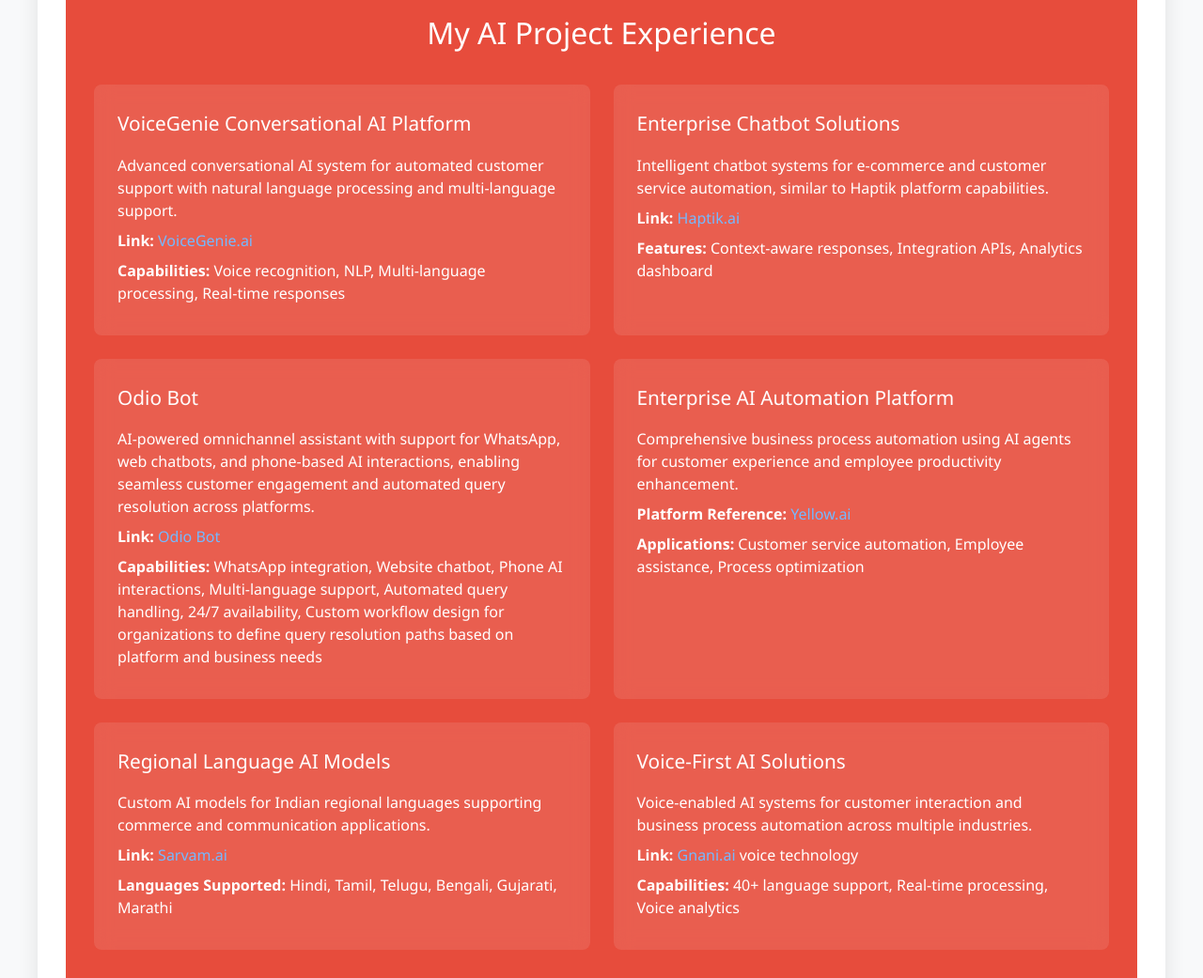
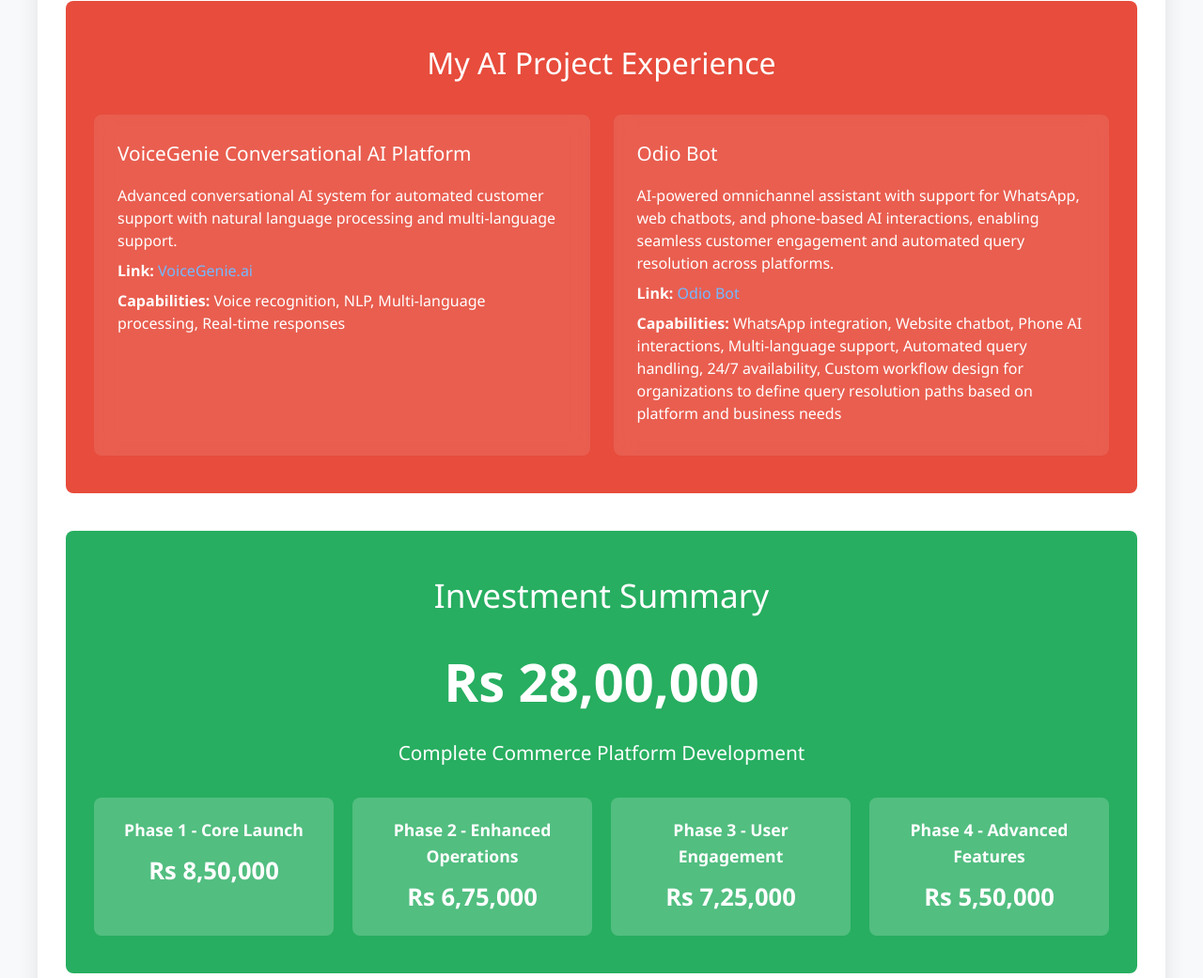
Before and after one commit to sahildev001/commerce-app-quote, a plain HTML site: page index.html in a window 1280 px wide. Shown: the part 5407-6448 px from the top of the page at 94% size. Drawn offline with Linux system fonts and the light colour scheme.

Commit message:
Update index.html

```diff
--- a/index.html
+++ b/index.html
@@ -804,6 +804,7 @@
                         <p><strong>Technology Stack:</strong> Java Spring Boot, Flutter, Microservices, Real-time Communication</p>
                         <p><strong>Core Features:</strong> Service scheduling, Provider matching, Payment processing, Care tracking</p>
                         <p><strong>Industry Focus:</strong> Healthcare services, On-demand care delivery</p>
+                        <p><a href="https://hqcpro.com/hop-into-homecare/" target="_blank">View Live Platform</a></p>
                     </div>
                 </div>
             </div>
@@ -817,12 +818,7 @@
                         <p><strong>Link:</strong> <a href="https://voicegenie.ai/" target="_blank">VoiceGenie.ai</a></p>
                         <p><strong>Capabilities:</strong> Voice recognition, NLP, Multi-language processing, Real-time responses</p>
                     </div>
-                    <div class="portfolio-item">
-                        <h3>Enterprise Chatbot Solutions</h3>
-                        <p>Intelligent chatbot systems for e-commerce and customer service automation, similar to Haptik platform capabilities.</p>
-                        <p><strong>Link:</strong> <a href="https://www.haptik.ai/" target="_blank">Haptik.ai</a></p>
-                        <p><strong>Features:</strong> Context-aware responses, Integration APIs, Analytics dashboard</p>
-                    </div>
+
                     <div class="portfolio-item">
                         <h3>Odio Bot</h3>
                         <p>AI-powered omnichannel assistant with support for WhatsApp, web chatbots, and phone-based AI interactions, enabling seamless customer engagement and automated query resolution across platforms.</p>
@@ -830,24 +826,7 @@
                         <p><strong>Capabilities:</strong> WhatsApp integration, Website chatbot, Phone AI interactions, Multi-language support, Automated query handling, 24/7 availability, Custom workflow design for organizations to define query resolution paths based on platform and business needs</p>
 
                     </div>
-                    <div class="portfolio-item">
-                        <h3>Enterprise AI Automation Platform</h3>
-                        <p>Comprehensive business process automation using AI agents for customer experience and employee productivity enhancement.</p>
-                        <p><strong>Platform Reference:</strong> <a href="https://yellow.ai/" target="_blank">Yellow.ai</a></p>
-                        <p><strong>Applications:</strong> Customer service automation, Employee assistance, Process optimization</p>
-                    </div>
-                    <div class="portfolio-item">
-                        <h3>Regional Language AI Models</h3>
-                        <p>Custom AI models for Indian regional languages supporting commerce and communication applications.</p>
-                        <p><strong>Link:</strong>  <a href="https://www.sarvam.ai/" target="_blank">Sarvam.ai</a> </p>
-                        <p><strong>Languages Supported:</strong> Hindi, Tamil, Telugu, Bengali, Gujarati, Marathi</p>
-                    </div>
-                    <div class="portfolio-item">
-                        <h3>Voice-First AI Solutions</h3>
-                        <p>Voice-enabled AI systems for customer interaction and business process automation across multiple industries.</p>
-                        <p><strong>Link:</strong> <a href="https://www.gnani.ai/" target="_blank">Gnani.ai</a> voice technology</p>
-                        <p><strong>Capabilities:</strong> 40+ language support, Real-time processing, Voice analytics</p>
-                    </div>
+
                 </div>
             </div>
 
```
